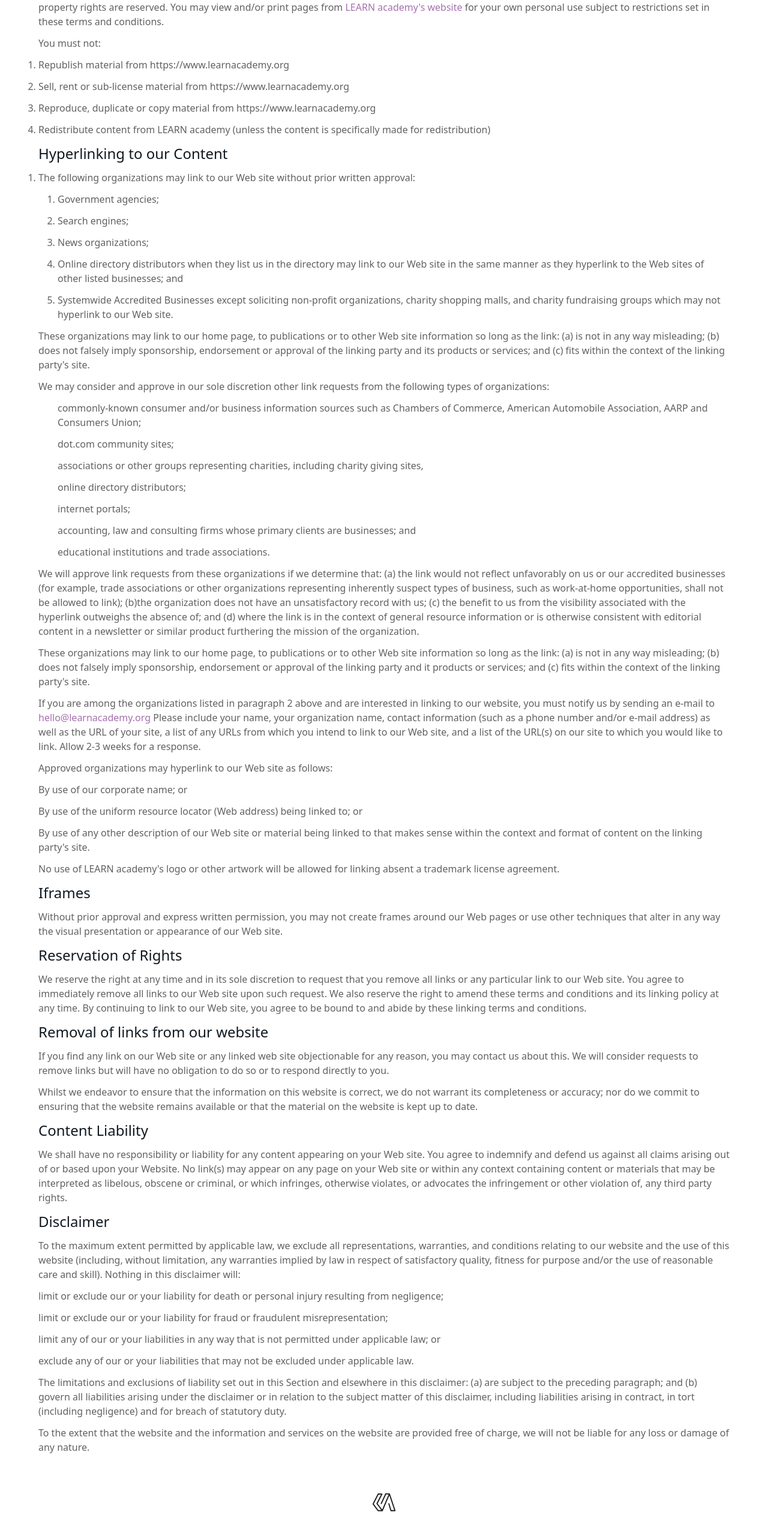
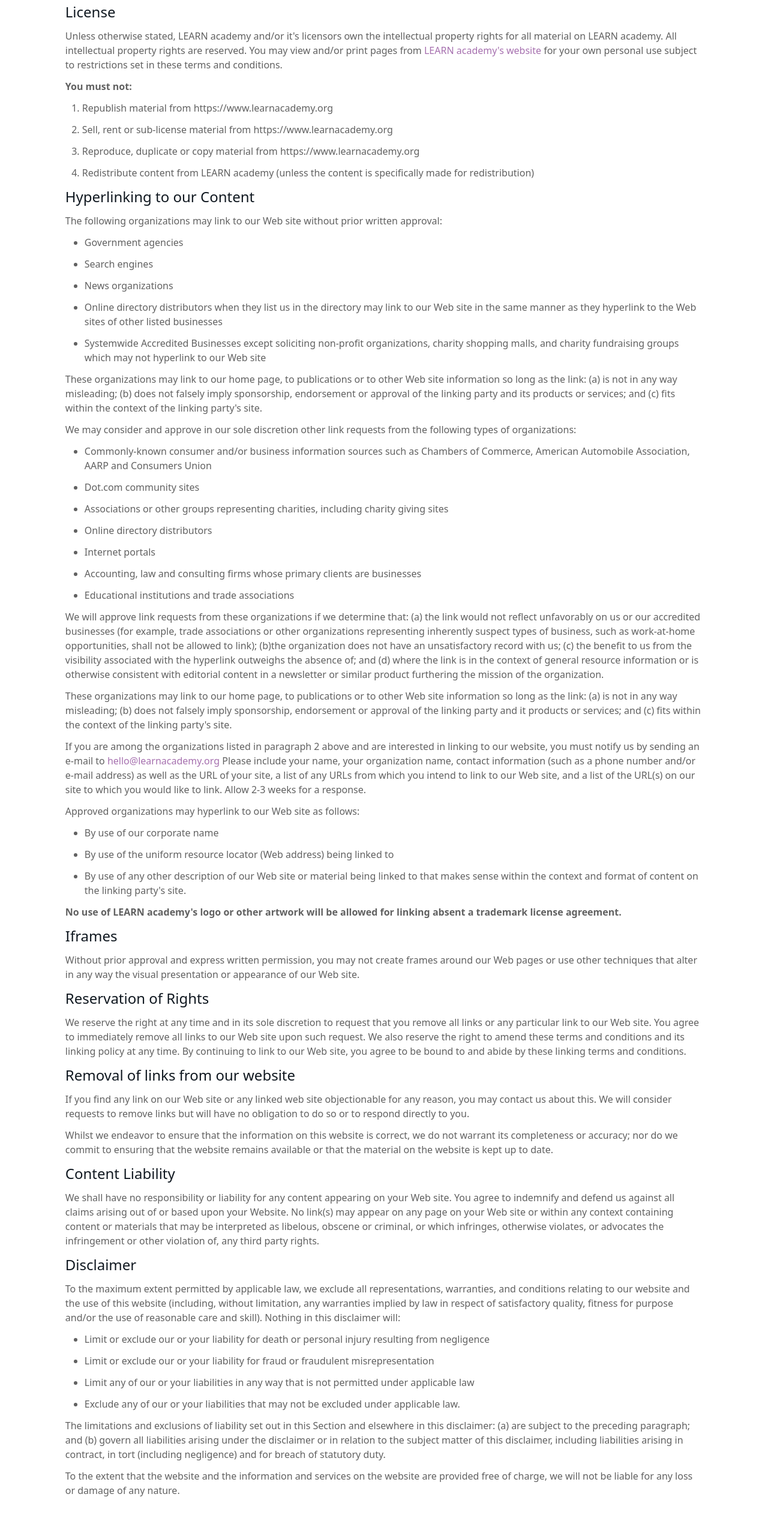
Before and after one commit to LEARNAcademy/student-application, a React (Create React App) app: page /termsofuse in a window 1280 px wide. Shown: the part 911-3451 px from the top of the page at 60% size. Built offline with nearby package versions, Linux system fonts and the light colour scheme; a web font is replaced by a local one.

Commit message:
footer updates and page text formatting

```diff
--- a/src/components/Assessment/Assessment.js
+++ b/src/components/Assessment/Assessment.js
@@ -62,7 +62,7 @@ const Assessment = (props) => {
     <div className="px-12 sm:px-32">
       {assess.map((assessment, index) => {
         return (
-          <div id="week" key={index} className="w-full border-b border-black py-10">
+          <div id="week" key={index} className="w-full border-t border-black py-10">
             <div className="w-full flex-row justify-between md:flex lg:flex xl:flex">
               <div className="flex flex-col">
                 <div className="my-1 text-xl font-bold">Week {assessment.week} </div>
--- a/src/components/Footer/Footer.js
+++ b/src/components/Footer/Footer.js
@@ -4,35 +4,71 @@ import learnSymbol from "../../assets/learn-icon.svg"
 const Footer = () => {
   return (
     <>
-      <center className="mt-4">
+      <div className="w-full flex justify-center">
+        <hr className="border-1 border-black h-0 w-[83vw]"></hr>
+      </div>
+      <main className="flex justify-center">
+        <div className="w-[83vw] flex flex-col lg:flex-row lg:justify-between mb-3">
+          <div className="lg:flex lg:justify-start">
+            <center className="mt-4 cursor-pointer hover:text-learnpurple">
               <a href="/" className="w-12">
-          <img src={learnSymbol} className="h-8 w-12" alt="Learn Logo" />
+                <img src={learnSymbol} className="mb-1 h-8 w-12" alt="Learn Logo" />
               </a>
+              <span className="block text-center ">
+                {" "}
+                <a href="/">
+                  © 2023 LEARN
+                </a>
+              </span>
             </center>
-      <div className="h-auto px-8 py-4 text-lg lg:px-8">
-        <div className="font-['gesta'] sm:flex sm:justify-evenly">
-          <ul className="mb-6 flex flex-wrap items-center justify-center sm:mb-0">
+          </div>
+          <div className="flex justify-center">
+            <div className="h-auto py-4 text-lg flex lg:justify-end">
+              <div className="font-['gesta'] sm:flex sm:justify-evenly lg:flex">
+                <ul className="mb-6 flex flex-wrap items-center justify-center sm:mb-0 pt-4">
                   <li>
-              <a href="/aboutus" className="mr-4 hover:text-learnpurple md:mr-6 ">About Us</a>
+                    <a
+                      href="/aboutus"
+                      className="mr-4 hover:text-learnpurple md:mr-6 "
+                    >
+                      About Us
+                    </a>
                   </li>
                   <li>
-              <a href="/privacypolicy" className="mr-4 hover:text-learnpurple md:mr-6">Privacy Policy</a>
+                    <a
+                      href="/privacypolicy"
+                      className="mr-4 hover:text-learnpurple md:mr-6"
+                    >
+                      Privacy Policy
+                    </a>
                   </li>
                   <li>
-              <a href="/termsofuse" className="mr-4 hover:text-learnpurple md:mr-6 ">Terms of Use</a>
+                    <a
+                      href="/termsofuse"
+                      className="mr-4 hover:text-learnpurple md:mr-6 "
+                    >
+                      Terms of Use
+                    </a>
                   </li>
                   <li>
-              <a href="/codeofconduct" className="mr-4 hover:text-learnpurple">Code of Conduct</a>
+                    <a
+                      href="/codeofconduct"
+                      className="mr-4 hover:text-learnpurple"
+                    >
+                      Code of Conduct
+                    </a>
                   </li>
                   <li>
-              <a href="/contributors" className="mr-4 hover:text-learnpurple">Contributors</a>
+                    <a href="/contributors" className=" hover:text-learnpurple">
+                      Contributors
+                    </a>
                   </li>
                 </ul>
               </div>
-        <hr className="my-6 border-black sm:mx-auto lg:my-8" />
-        <span className="block text-center "> <a href="/" className="hover:text-learnpurple">© 2022 LEARN</a>
-        </span>
             </div>
+          </div>
+        </div>
+      </main>
     </>
   )}
 
--- a/src/pages/AboutUs/AboutUs.js
+++ b/src/pages/AboutUs/AboutUs.js
@@ -6,7 +6,7 @@ const AboutUs = () => {
   return (
     <>
       <Header/>
-      <div className="mx-auto mt-32 mb-16 h-auto w-[90%] sm:my-16 ">
+      <div className="mx-auto mt-32 mb-16 h-auto w-[83vw] sm:my-16 ">
         <h1 className="mt-4 mb-12 text-4xl font-semibold text-learnblack">
           About Us
         </h1>
--- a/src/pages/CodeOfConduct/CodeOfConduct.js
+++ b/src/pages/CodeOfConduct/CodeOfConduct.js
@@ -6,7 +6,7 @@ const CodeOfConduct = () => {
   return (
     <>
       <Header />
-      <div className="mx-auto mt-32 mb-16 h-auto w-[90%] text-[#616161] sm:my-16">
+      <div className="mx-auto mt-32 mb-16 h-auto w-[83vw] text-[#616161] sm:my-16">
         <h1 className="mt-4 mb-12 text-4xl font-semibold text-learnblack">
                 Code of Conduct
         </h1>
--- a/src/pages/Contributor/Contributor.js
+++ b/src/pages/Contributor/Contributor.js
@@ -10,7 +10,7 @@ const Contributor = () => {
   return (
     <>
       <Header />
-      <div className="mx-auto mt-32 mb-16 h-auto w-[90%] text-[#616161] sm:my-16">
+      <div className="mx-auto mt-32 mb-16 h-auto w-[83vw] text-[#616161] sm:my-16">
         <h1 className="mt-4 mb-12 text-4xl font-semibold text-learnblack">
           Contributors
         </h1>
--- a/src/pages/PrivacyPolicy/PrivacyPolicy.js
+++ b/src/pages/PrivacyPolicy/PrivacyPolicy.js
@@ -7,7 +7,7 @@ const PrivacyPolicy = () => {
   return (
     <>
       <Header />
-      <div className="mx-auto mt-32 mb-16 h-auto w-[90%] text-[#616161] sm:my-16">
+      <div className="mx-auto mt-32 mb-16 h-auto w-[83vw] text-[#616161] sm:my-16">
         <h1 className="mt-4 mb-12 text-4xl font-semibold text-learnblack">
     Privacy Policy
         </h1>
--- a/src/pages/StudentDashboard/StudentDashboard.js
+++ b/src/pages/StudentDashboard/StudentDashboard.js
@@ -43,7 +43,7 @@ const StudentDashboard = ({ login, setLogin }) => {
             <div className="mt-3 ml-10 flex w-screen items-center sm:mt-5 sm:ml-32">
               <AssessmentProcessModal/>
             </div>
-            <div className="mt-3 ml-10 flex w-screen items-center sm:mt-5 sm:ml-32">
+            <div className="mt-3 ml-10 flex w-screen items-center sm:mt-5 sm:ml-32 mb-10">
               <ComprehensionModal/>
             </div>
             <Assessment assessments={assessments}/>
--- a/src/pages/TermsOfUse/TermsOfUse.js
+++ b/src/pages/TermsOfUse/TermsOfUse.js
@@ -7,7 +7,7 @@ const TermsOfUse = () => {
   return (
     <>
       <Header />
-      <div className="mx-auto mt-32 mb-16 h-auto w-[90%] text-[#616161] sm:my-16">
+      <div className="mx-auto mt-32 mb-16 h-auto w-[83vw] text-[#616161] sm:my-16">
         <h1 className="mt-4 mb-12 text-4xl font-semibold text-learnblack">
           Terms & Conditions
         </h1>
@@ -43,10 +43,10 @@ const TermsOfUse = () => {
         <p className="my-3">
           Unless otherwise stated, LEARN academy and/or it&apos;s licensors own the intellectual property rights for all material on LEARN academy. All intellectual property rights are reserved. You may view and/or print pages from <a className="text-learnpurple hover:text-learngreen active:text-learngreen" href="https://www.learnacademy.org" target="_blank" rel="noreferrer">LEARN academy&apos;s website</a> for your own personal use subject to restrictions set in these terms and conditions.
         </p>
-        <p className="my-3">
+        <p className="my-3 font-bold">
           You must not:
         </p>
-        <ol className="list-decimal">
+        <ol className="ml-7 list-decimal">
           <li className="my-3">
             Republish material from https://www.learnacademy.org
           </li>
@@ -63,26 +63,22 @@ const TermsOfUse = () => {
         <h2 className="text-2xl text-learnblack">
           Hyperlinking to our Content
         </h2>
-        <ol className="list-decimal">
+        <p className="my-3">The following organizations may link to our Web site without prior written approval:</p>
+        <ol className="ml-8 list-disc">
           <li className="my-3">
-                        The following organizations may link to our Web site without prior written approval:
-            <ol className="ml-8 list-decimal">
-              <li className="my-3">
-                                Government agencies;
+            Government agencies
           </li>
           <li className="my-3">
-                                Search engines;
+            Search engines
           </li>
           <li className="my-3">
-                                News organizations;
+            News organizations
           </li>
           <li className="my-3">
-                                Online directory distributors when they list us in the directory may link to our Web site in the same manner as they hyperlink to the Web sites of other listed businesses; and
+            Online directory distributors when they list us in the directory may link to our Web site in the same manner as they hyperlink to the Web sites of other listed businesses
           </li>
           <li className="my-3">
-                                Systemwide Accredited Businesses except soliciting non-profit organizations, charity shopping malls, and charity fundraising groups which may not hyperlink to our Web site.
-              </li>
-            </ol>
+            Systemwide Accredited Businesses except soliciting non-profit organizations, charity shopping malls, and charity fundraising groups which may not hyperlink to our Web site
           </li>
         </ol>
         <ol start="2">
@@ -90,32 +86,30 @@ const TermsOfUse = () => {
             These organizations may link to our home page, to publications or to other Web site information so long as the link: (a) is not in any way misleading; (b) does not falsely imply sponsorship, endorsement or approval of the linking party and its products or services; and (c) fits within the context of the linking party&apos;s site.
           </li>
         </ol>
-        <ol start="3">
+        <p className="my-3">
+          We may consider and approve in our sole discretion other link requests from the following types of organizations:
+        </p>
+        <ol className="ml-8 list-disc">
           <li className="my-3">
-                        We may consider and approve in our sole discretion other link requests from the following types of organizations:
-            <ol className="ml-8">
-              <li className="my-3">
-                                commonly-known consumer and/or business information sources such as Chambers of Commerce, American Automobile Association, AARP and Consumers Union;
+            Commonly-known consumer and/or business information sources such as Chambers of Commerce, American Automobile Association, AARP and Consumers Union
           </li>
           <li className="my-3">
-                                dot.com community sites;
+            Dot.com community sites
           </li>
           <li className="my-3">
-                                associations or other groups representing charities, including charity giving sites,
+            Associations or other groups representing charities, including charity giving sites
           </li>
           <li className="my-3">
-                                online directory distributors;
+            Online directory distributors
           </li>
           <li className="my-3">
-                                internet portals;
+            Internet portals
           </li>
           <li className="my-3">
-                                accounting, law and consulting firms whose primary clients are businesses; and
+            Accounting, law and consulting firms whose primary clients are businesses
           </li>
           <li className="my-3">
-                                educational institutions and trade associations.
-              </li>
-            </ol>
+            Educational institutions and trade associations
           </li>
         </ol>
         <p className="my-3">
@@ -130,18 +124,18 @@ const TermsOfUse = () => {
         <p className="my-3">
           Approved organizations may hyperlink to our Web site as follows:
         </p>
-        <ol>
+        <ol className="ml-8 list-disc">
           <li className="my-3">
-                        By use of our corporate name; or
+            By use of our corporate name
           </li>
           <li className="my-3">
-                        By use of the uniform resource locator (Web address) being linked to; or
+            By use of the uniform resource locator (Web address) being linked to
           </li>
           <li className="my-3">
             By use of any other description of our Web site or material being linked to that makes sense within the context and format of content on the linking party&apos;s site.
           </li>
         </ol>
-        <p className="my-3">
+        <p className="font-bold my-3">
           No use of LEARN academy&apos;s logo or other artwork will be allowed for linking absent a trademark license agreement.
         </p>
         <h2 className="text-2xl text-learnblack">
@@ -177,18 +171,18 @@ const TermsOfUse = () => {
         <p className="my-3">
           To the maximum extent permitted by applicable law, we exclude all representations, warranties, and conditions relating to our website and the use of this website (including, without limitation, any warranties implied by law in respect of satisfactory quality, fitness for purpose and/or the use of reasonable care and skill). Nothing in this disclaimer will:
         </p>
-        <ol>
+        <ol className="ml-8 list-disc">
           <li className="my-3">
-                        limit or exclude our or your liability for death or personal injury resulting from negligence;
+            Limit or exclude our or your liability for death or personal injury resulting from negligence
           </li>
           <li className="my-3">
-                        limit or exclude our or your liability for fraud or fraudulent misrepresentation;
+            Limit or exclude our or your liability for fraud or fraudulent misrepresentation
           </li>
           <li className="my-3">
-                        limit any of our or your liabilities in any way that is not permitted under applicable law; or
+            Limit any of our or your liabilities in any way that is not permitted under applicable law
           </li>
           <li className="my-3">
-                        exclude any of our or your liabilities that may not be excluded under applicable law.
+            Exclude any of our or your liabilities that may not be excluded under applicable law.
           </li>
         </ol>
         <p className="my-3">
```
Also changed, not shown: 1 other file (tests, documents, lock files or other folders). Lines whose indentation alone changed are shown as unchanged.
